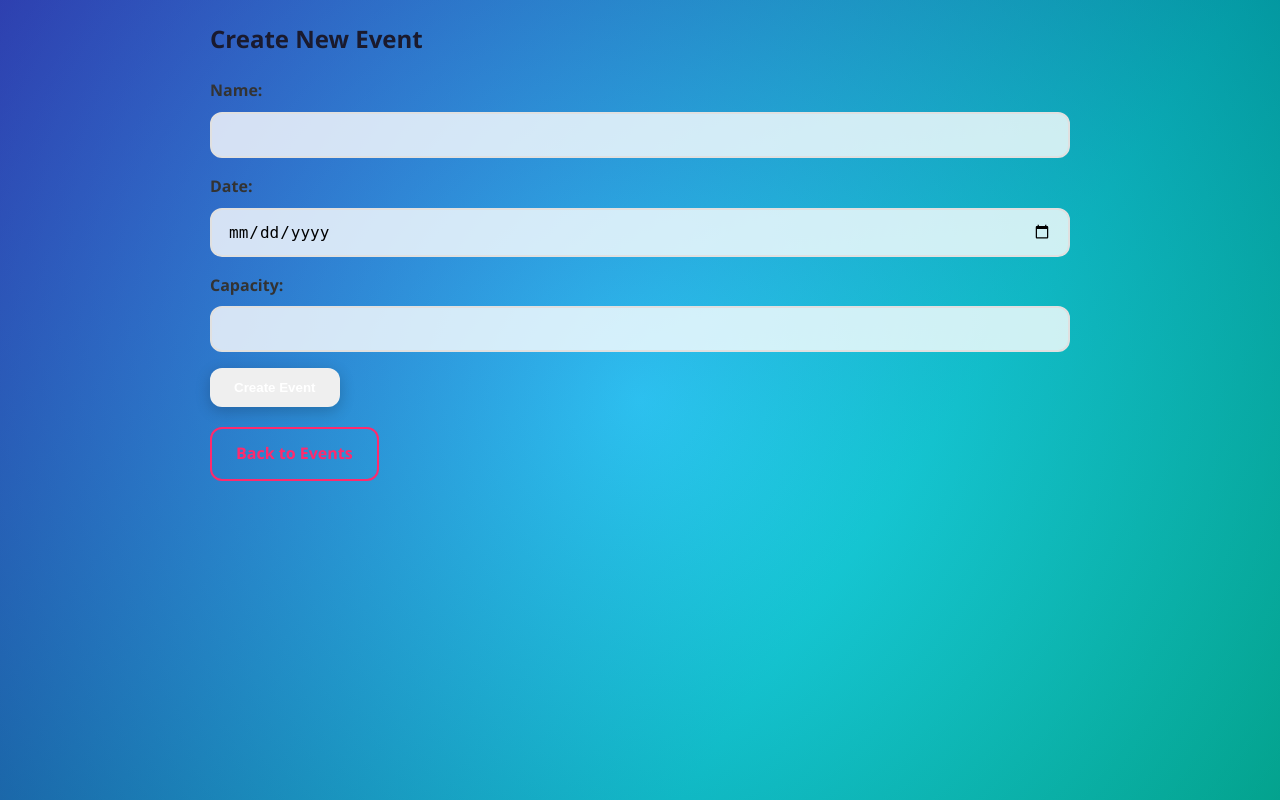
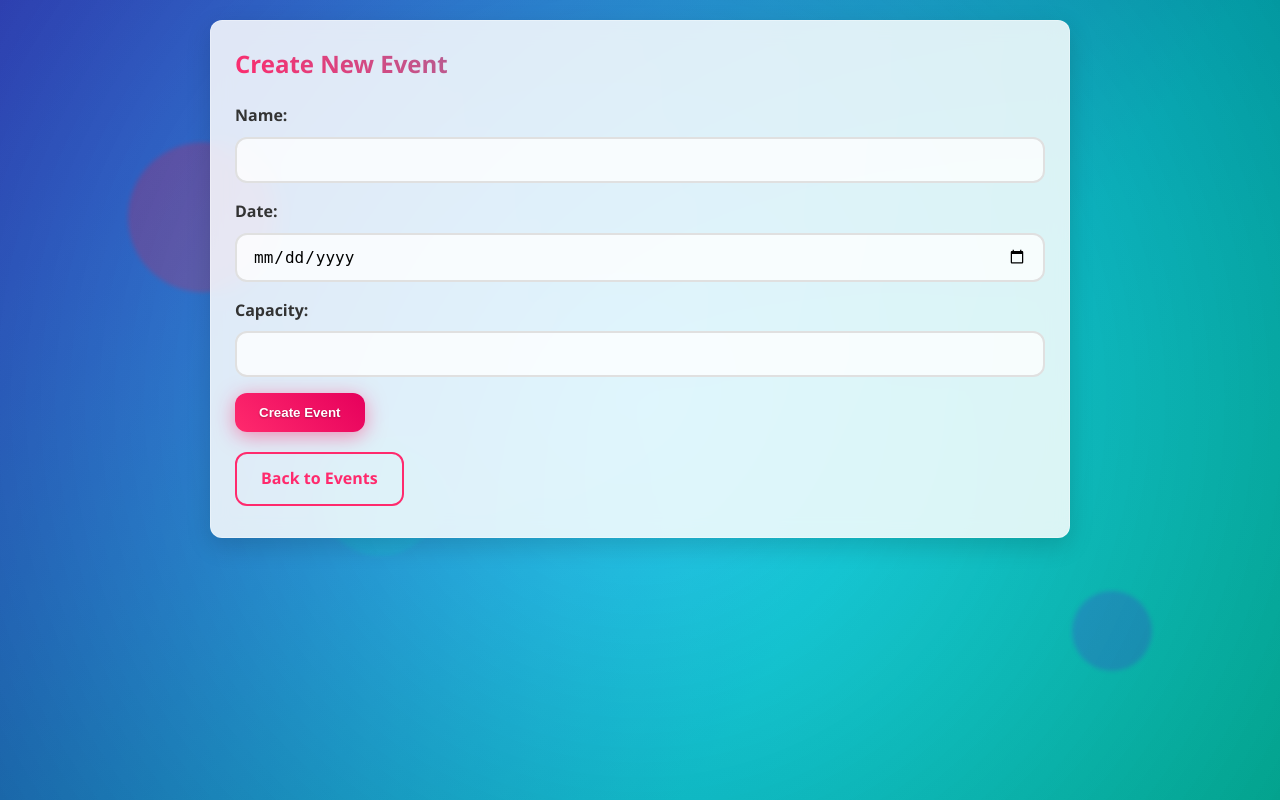
Before and after one commit to Kade2401/Assignment4, a Django app: page /create/ in a window 1280 px wide. Run offline with Django 5.2, Linux system fonts and the light colour scheme.

Commit message:
fixed some buttons

```diff
--- a/static/css/styles.css
+++ b/static/css/styles.css
@@ -1,5 +1,3 @@
-/* styles.css */
-
 /* Цвета и переменные */
 :root {
   --primary: #ff2a6d;
@@ -133,6 +131,23 @@ body::after {
   position: relative;
   overflow: hidden;
   box-shadow: 0 4px 15px rgba(0, 0, 0, 0.2);
+}
+
+.btn-create {
+  background: linear-gradient(45deg, #ff2a6d, #e6005c) !important;
+  color: white !important;
+  box-shadow: 0 4px 20px rgba(255, 42, 109, 0.5) !important;
+  text-shadow: 0 1px 2px rgba(0, 0, 0, 0.3) !important;
+}
+
+.btn-create:hover {
+  background: linear-gradient(45deg, #e6005c, #cc0052) !important;
+  transform: translateY(-3px) scale(1.03);
+  box-shadow: 0 8px 25px rgba(255, 42, 109, 0.7) !important;
+}
+
+.btn-create::before {
+  background: linear-gradient(90deg, transparent, rgba(255, 255, 255, 0.5), transparent) !important;
 }
 
 .btn::before {
--- a/templates/events/create_event.html
+++ b/templates/events/create_event.html
@@ -3,22 +3,30 @@
 <html lang="en">
 <head>
   <meta charset="UTF-8">
+  <meta name="viewport" content="width=device-width, initial-scale=1.0">
   <title>Create Event</title>
   <link rel="stylesheet" href="{% static 'css/styles.css' %}">
 </head>
 <body>
+  <!-- Плавающие частицы для фона -->
+  <div class="particle"></div>
+  <div class="particle"></div>
+  <div class="particle"></div>
+
+  <div class="card fade-in-up">
     {% if messages %}
       {% for message in messages %}
         <div class="message {{ message.tags }}">{{ message }}</div>
       {% endfor %}
     {% endif %}
 
-  <h2>Create New Event</h2>
+    <h2 class="gradient-text">Create New Event</h2>
     <form method="post">
       {% csrf_token %}
       {{ form.as_p }}
-    <button type="submit" class="btn">Create Event</button>
+      <button type="submit" class="btn btn-primary btn-create">Create Event</button>
     </form>
     <p class="mt-2"><a href="{% url 'event_list' %}" class="btn btn-outline">Back to Events</a></p>
+  </div>
 </body>
 </html>
```
Also changed, not shown: templates/events/event_list.html (+6 -4 lines). Lines whose indentation alone changed are shown as unchanged.
